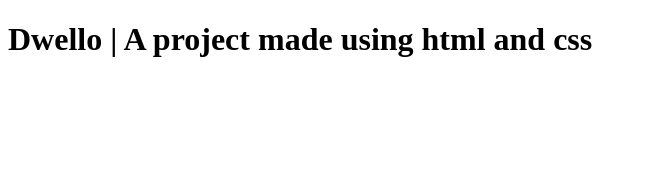
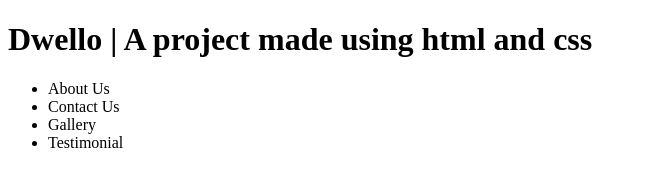
Before and after one commit to asimjaseemgithub/dwello, a plain HTML site: page index.html in a window 1280 px wide. Shown: the whole page, without its empty margins (0-647 px from the left). Drawn offline with Linux system fonts and the light colour scheme.

Commit message:
Added a Unordered list for navigation

```diff
--- a/index.html
+++ b/index.html
@@ -8,5 +8,11 @@
   </head>
   <body>
     <h1>Dwello | A project made using html and css</h1>
+    <div><ul>
+        <li>About Us</li>
+        <li>Contact Us</li>
+        <li>Gallery</li>
+        <li>Testimonial</li>
+    </ul></div>
   </body>
 </html>
```
